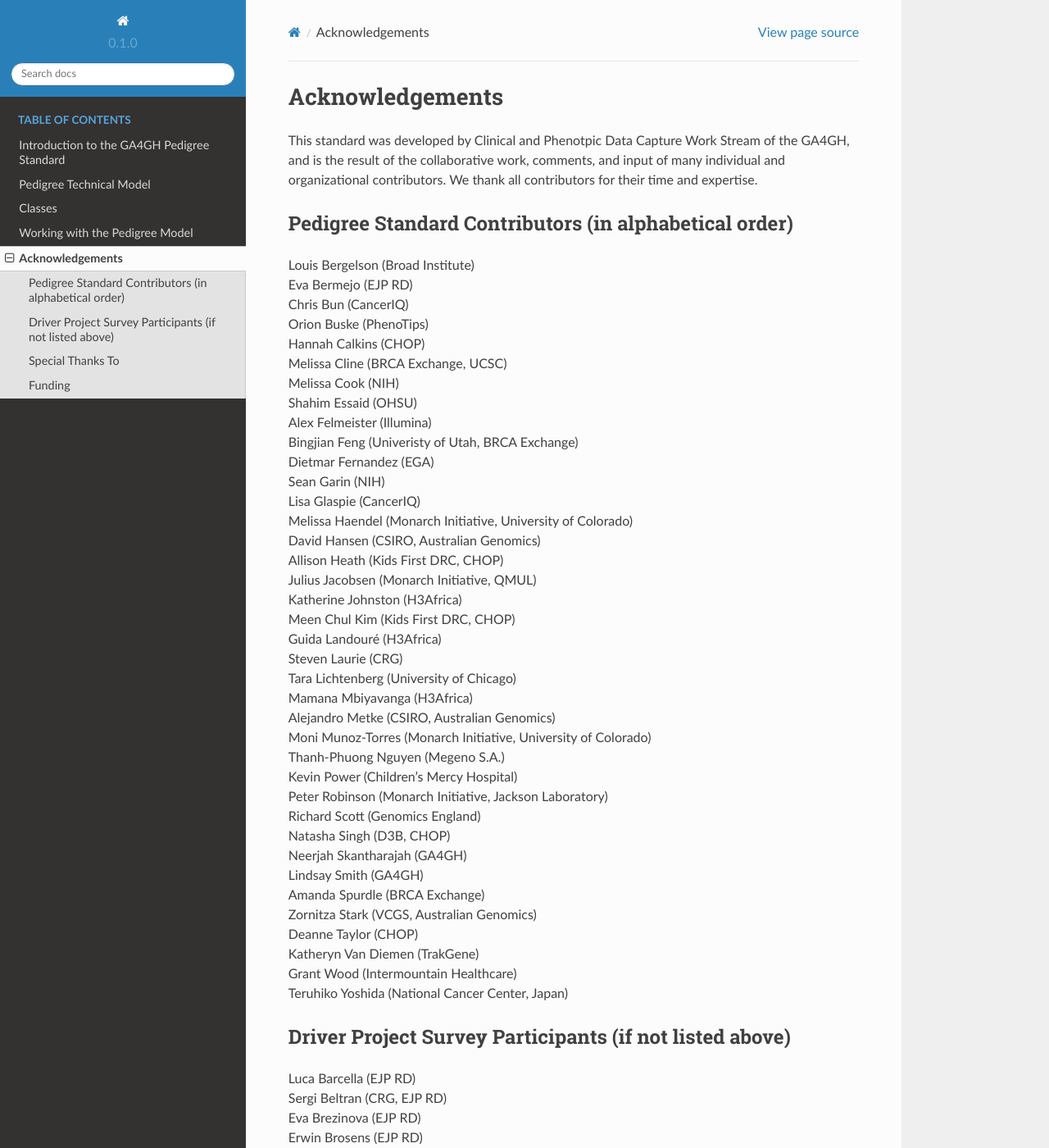
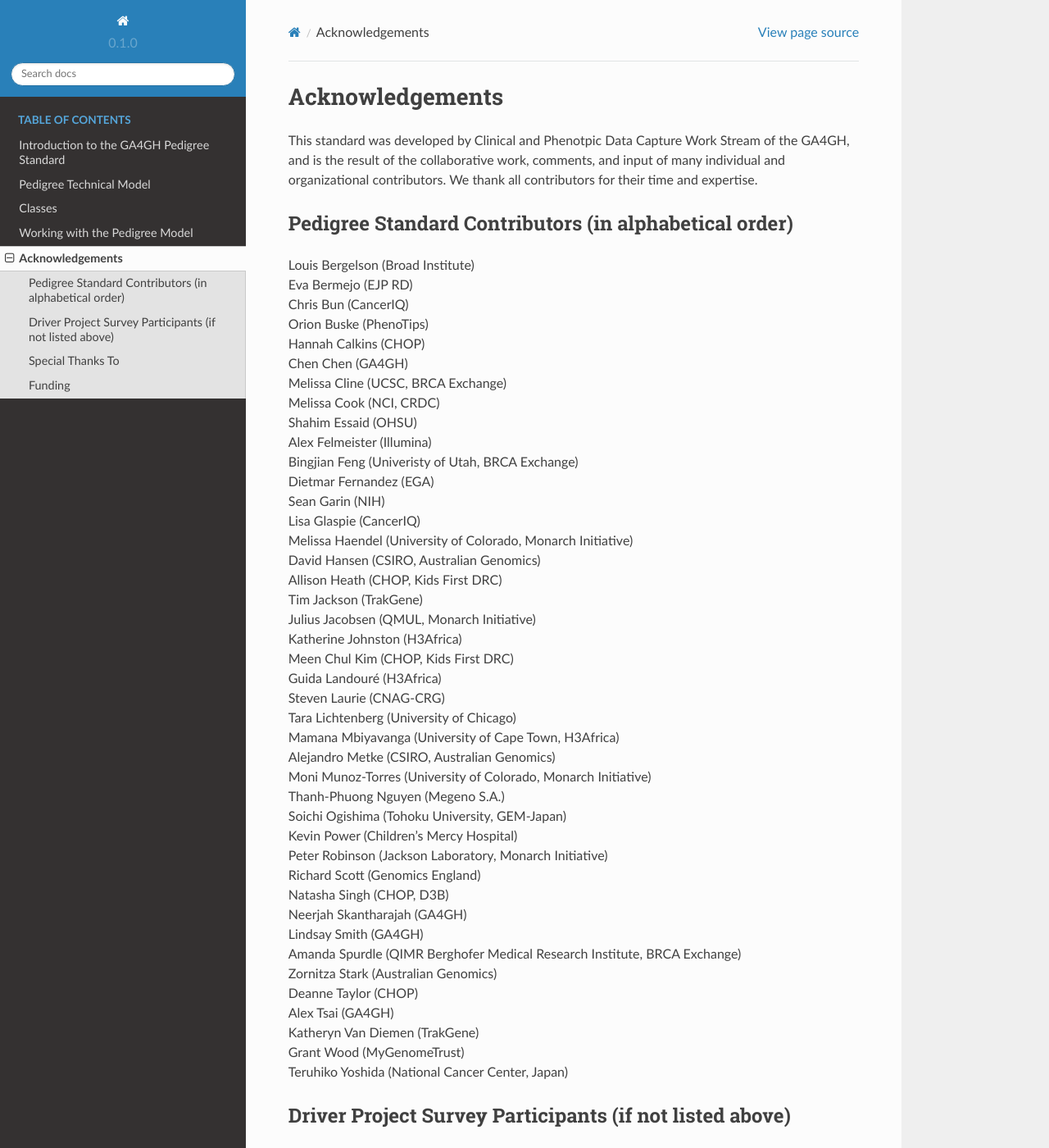
Before and after one commit to ga4gh/pedigree, a Sphinx documentation site: the page built from docs/source/acknowledgements.rst, in a window 1280 px wide and 1400 px high. Shown: the whole window at 82% size. Built offline with Sphinx 7.4.7 and the Read the Docs theme 2.0.0, drawn with Linux system fonts in a browser that asks for light colours; some of the changed text lies outside the part shown.

Commit message:
Update acknowledgements.rst
Updating listing based on subgroup member comments

```diff
--- a/docs/source/acknowledgements.rst
+++ b/docs/source/acknowledgements.rst
@@ -14,38 +14,42 @@
 | Chris Bun (CancerIQ)
 | Orion Buske (PhenoTips)
 | Hannah Calkins (CHOP)
-| Melissa Cline (BRCA Exchange, UCSC)
-| Melissa Cook (NIH)
+| Chen Chen (GA4GH)
+| Melissa Cline (UCSC, BRCA Exchange)
+| Melissa Cook (NCI, CRDC)
 | Shahim Essaid (OHSU)
 | Alex Felmeister (Illumina)
 | Bingjian Feng (Univeristy of Utah, BRCA Exchange)
 | Dietmar Fernandez (EGA)
 | Sean Garin (NIH)
 | Lisa Glaspie (CancerIQ)
-| Melissa Haendel (Monarch Initiative, University of Colorado)
+| Melissa Haendel (University of Colorado, Monarch Initiative)
 | David Hansen (CSIRO, Australian Genomics)
-| Allison Heath (Kids First DRC, CHOP)
-| Julius Jacobsen (Monarch Initiative, QMUL)
+| Allison Heath (CHOP, Kids First DRC)
+| Tim Jackson (TrakGene)
+| Julius Jacobsen (QMUL, Monarch Initiative)
 | Katherine Johnston (H3Africa)
-| Meen Chul Kim (Kids First DRC, CHOP)
+| Meen Chul Kim (CHOP, Kids First DRC)
 | Guida Landouré (H3Africa)
-| Steven Laurie (CRG)
+| Steven Laurie (CNAG-CRG)
 | Tara Lichtenberg (University of Chicago)
-| Mamana Mbiyavanga (H3Africa)
+| Mamana Mbiyavanga (University of Cape Town, H3Africa)
 | Alejandro Metke (CSIRO, Australian Genomics)
-| Moni Munoz-Torres (Monarch Initiative, University of Colorado)
+| Moni Munoz-Torres (University of Colorado, Monarch Initiative)
 | Thanh-Phuong Nguyen (Megeno S.A.)
+| Soichi Ogishima (Tohoku University, GEM-Japan)
 | Kevin Power (Children's Mercy Hospital)
-| Peter Robinson (Monarch Initiative, Jackson Laboratory)
+| Peter Robinson (Jackson Laboratory, Monarch Initiative)
 | Richard Scott (Genomics England)
-| Natasha Singh (D3B, CHOP)
+| Natasha Singh (CHOP, D3B)
 | Neerjah Skantharajah (GA4GH)
 | Lindsay Smith (GA4GH)
-| Amanda Spurdle (BRCA Exchange)
-| Zornitza Stark (VCGS, Australian Genomics)
+| Amanda Spurdle (QIMR Berghofer Medical Research Institute, BRCA Exchange)
+| Zornitza Stark (Australian Genomics)
 | Deanne Taylor (CHOP)
+| Alex Tsai (GA4GH)
 | Katheryn Van Diemen (TrakGene)
-| Grant Wood (Intermountain Healthcare)
+| Grant Wood (MyGenomeTrust)
 | Teruhiko Yoshida (National Cancer Center, Japan)
 
 Driver Project Survey Participants (if not listed above)
@@ -77,3 +81,5 @@
 
 Funding
 ======
+| J.J. would like to acknowledge National Institutes of Health (NIH) grants 1R24OD011883 and NIH, National Institute of Child Health and Human Development 1R01HD103805-01
+| A.B.S. was supported by an NHMRC Investigator Fellowship (APP177524)
```
